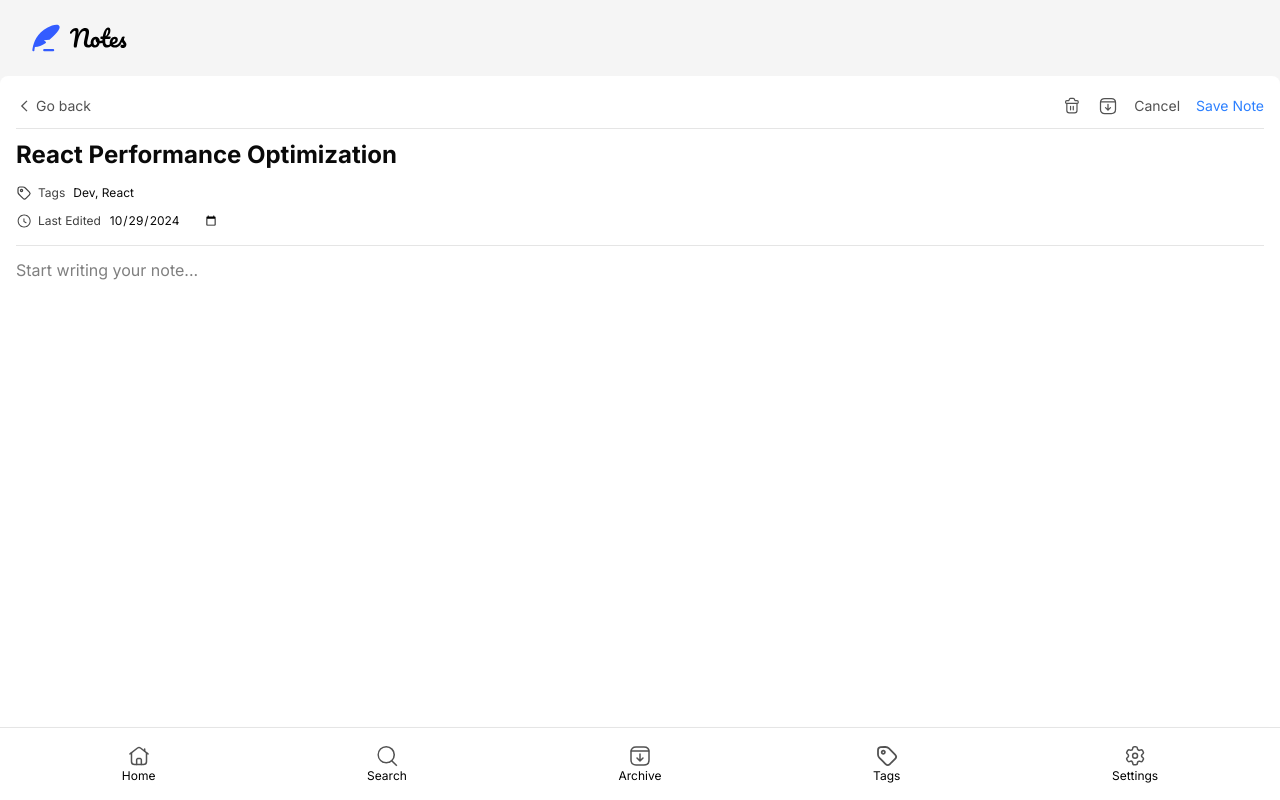
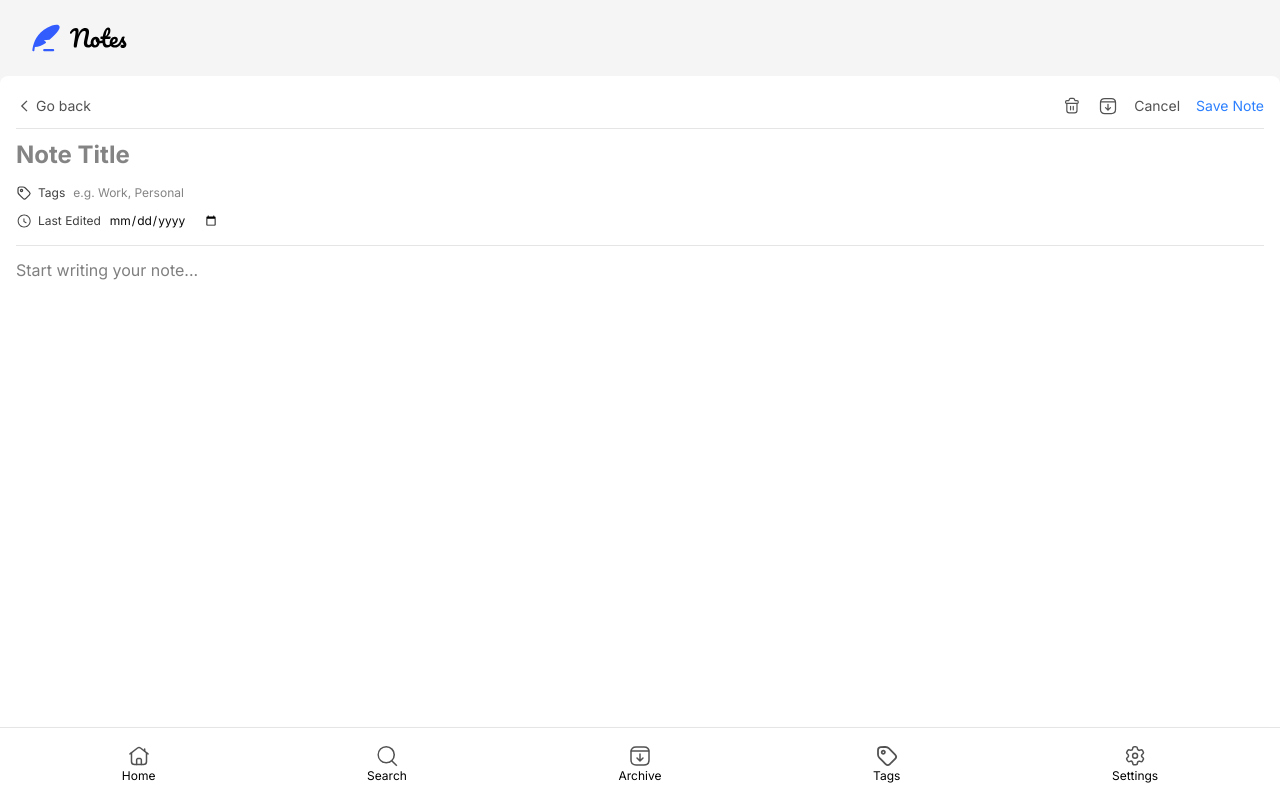
Before and after one commit to sarrietav-dev/notes, a Next.js app: page /notes/new in a window 1280 px wide. Built offline with nearby package versions, Linux system fonts and the light colour scheme.

Commit message:
create new note page

```diff
--- /dev/null
+++ b/app/(app)/notes/new/page.tsx
@@ -0,0 +1,5 @@
+import NoteForm from "@/features/notes/components/notes-form";
+
+export default function NewNotePage() {
+  return <NoteForm />
+}
--- a/features/notes/components/notes-form.tsx
+++ b/features/notes/components/notes-form.tsx
@@ -81,6 +81,7 @@ export default function NoteForm({ note, onSubmit, onCancel, onDelete, onArchive
       <textarea
         ref={titleRef}
         id="note-title"
+        placeholder="Note Title"
         className="text-2xl text-neutral-950 font-bold leading-7 bg-transparent resize-none overflow-hidden focus-visible:outline-none"
         value={title}
         onChange={(e) => setTitle(e.target.value)}
@@ -96,6 +97,7 @@ export default function NoteForm({ note, onSubmit, onCancel, onDelete, onArchive
           </div>
           <input
             type="text"
+            placeholder="e.g. Work, Personal"
             id="note-tags"
             className="text-xs text-neutral-950 bg-transparent focus-visible:outline-none"
             value={tags}
```
